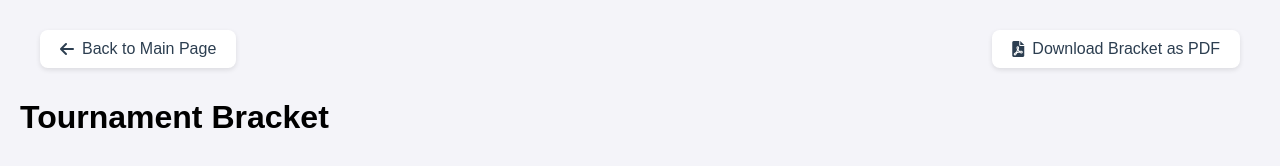
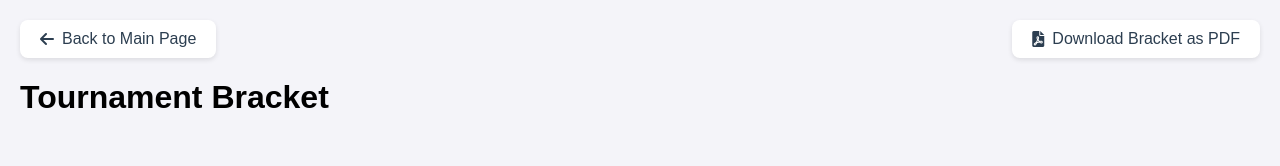
Before and after one commit to Andrew-is-alive/ntucup, a plain HTML site: page visual.html in a window 1280 px wide. Drawn offline with Linux system fonts and the light colour scheme.

Commit message:
unimportant sytle change

```diff
--- a/visual.html
+++ b/visual.html
@@ -13,6 +13,14 @@
             margin: 0px;
             background-color: #f4f4f9;
         }
+        .topbar {
+            display: flex;
+            justify-content: space-between;
+            align-items: center;
+            margin-bottom: 20px;
+            gap: 20px;
+        }
+
         .back-link {
             display: inline-flex;
             align-items: center;
@@ -317,7 +325,7 @@
     <script src = 'dataStorage.js'></script>
     <script src = 'Matchinfo.js'></script>
     <script src="https://cdnjs.cloudflare.com/ajax/libs/html2pdf.js/0.10.1/html2pdf.bundle.min.js"></script>
-    <div style="display: flex; justify-content: space-between; position: sticky; top: 0; z-index: 100; background: #f4f4f9; padding: 10px 20px;">
+    <div class="topbar">
         <a href="index.html" class="back-link">
             <i class="fas fa-arrow-left"></i>
             Back to Main Page
```
